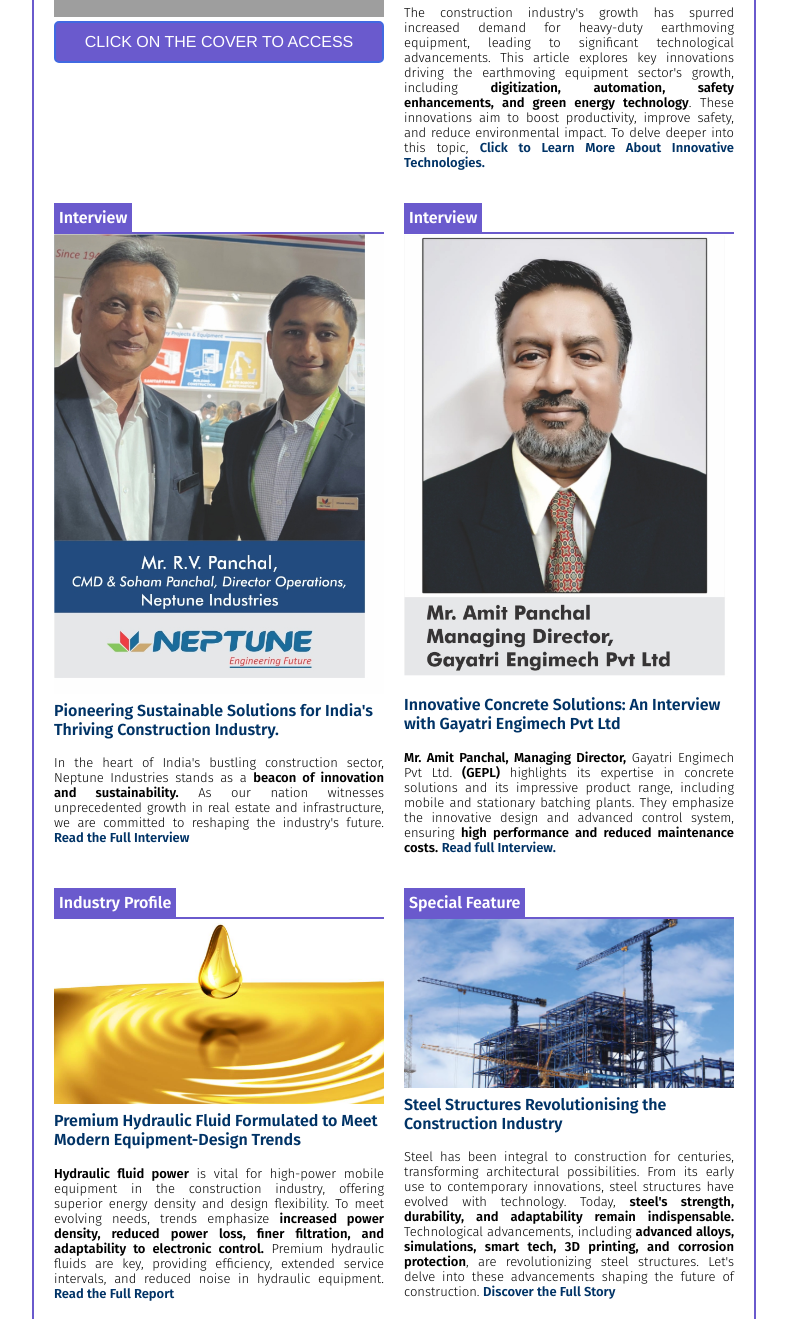
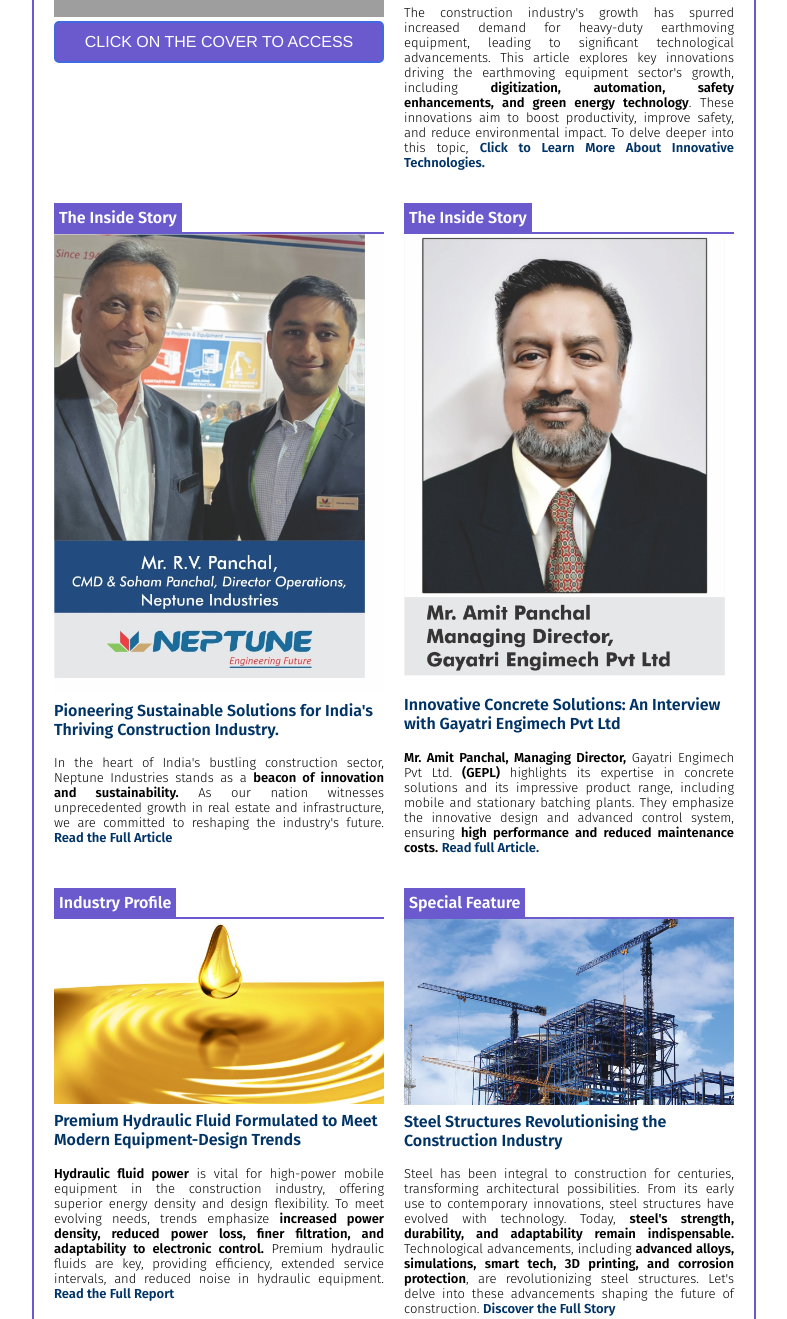
Before and after one commit to Karan1223/CTTodaySept23, a plain HTML site: page index.html in a window 1280 px wide. Shown: the part 889-2208 px from the top of the page, without its empty margins (246-1033 px from the left). Drawn offline with Linux system fonts and the light colour scheme; grey boxes are pictures that could not be loaded.

Commit message:
first commit

```diff
--- a/index.html
+++ b/index.html
@@ -119,7 +119,7 @@
 
       <div class="two-cols">
         <div class="inside-cols">
-          <div class="title-box">Interview</div>
+          <div class="title-box">The Inside Story</div>
 
           <div style="height: 92%">
             <div class="image-div">
@@ -161,7 +161,7 @@
                     font-weight: bold;
                   "
                 >
-                  Read the Full Interview
+                  Read the Full Article
                 </a>
               </p>
             </div>
@@ -169,7 +169,7 @@
         </div>
 
         <div class="inside-cols">
-          <div class="title-box">Interview</div>
+          <div class="title-box">The Inside Story</div>
 
           <div style="height: 92%">
             <div class="image-div">
@@ -210,7 +210,7 @@
                     font-weight: bold;
                   "
                 >
-                  Read full Interview.
+                  Read full Article.
                 </a>
               </p>
             </div>
@@ -277,7 +277,7 @@
                 href="https://www.constructiontechnology.in/technology/details/1725/Steel-Structures-Revolutionising-the-Construction-Industry"
               >
                 <img
-                  style="width: 100%"
+                  style="width: 100%; height: 186px;"
                   src="./public/image/image5.jpeg"
                   target="_blank"
                 />
@@ -323,7 +323,7 @@
 
       <div>
         <a href="https://www.constructiontechnology.in/contact">
-          <img class="ad-1" src="public/image/excon.png" target="_blank" />
+          <img class="ad-1" src="public/image/WOC.jpg" target="_blank" />
         </a>
       </div>
 
```
Also changed, not shown: public/image/WOC.jpg (added).
